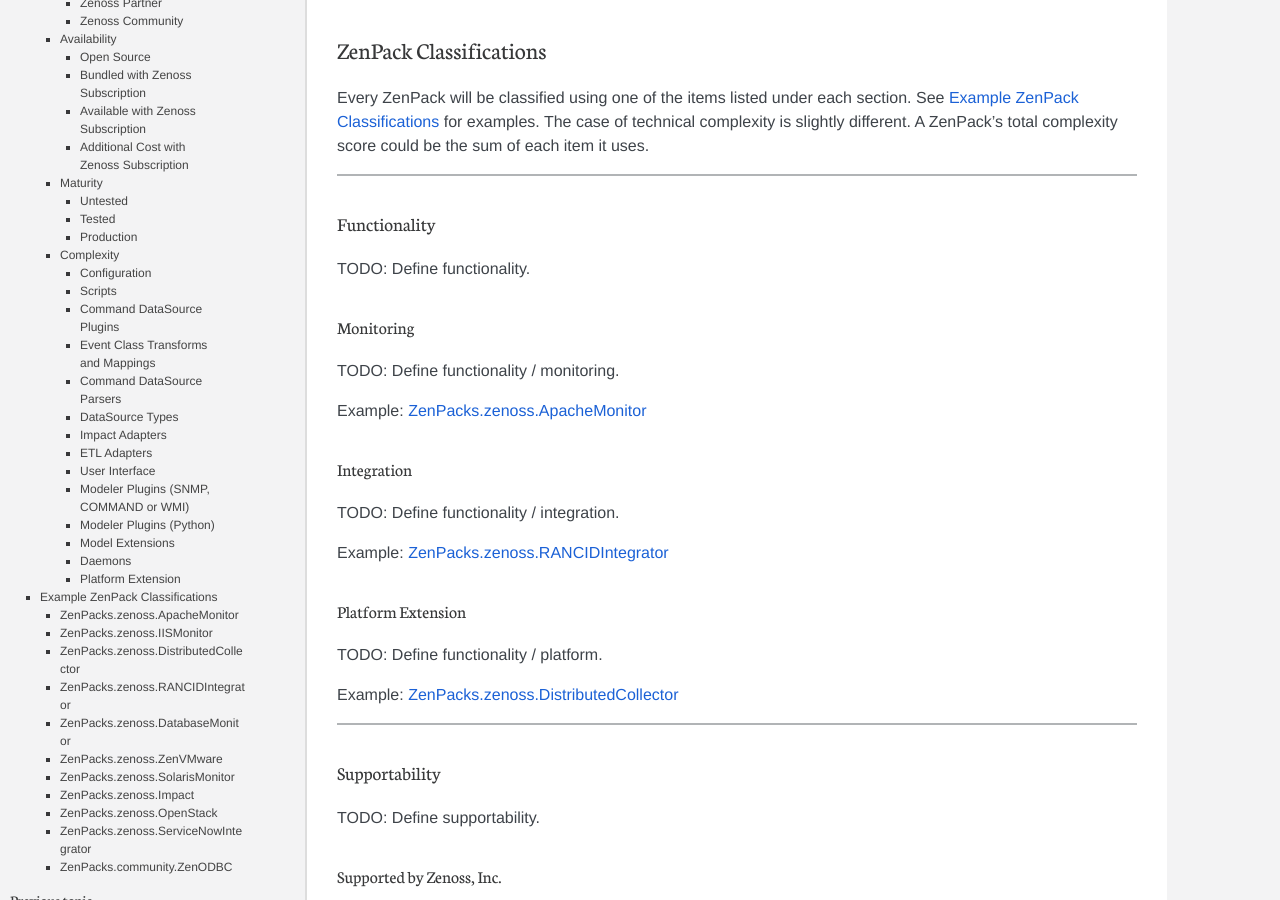
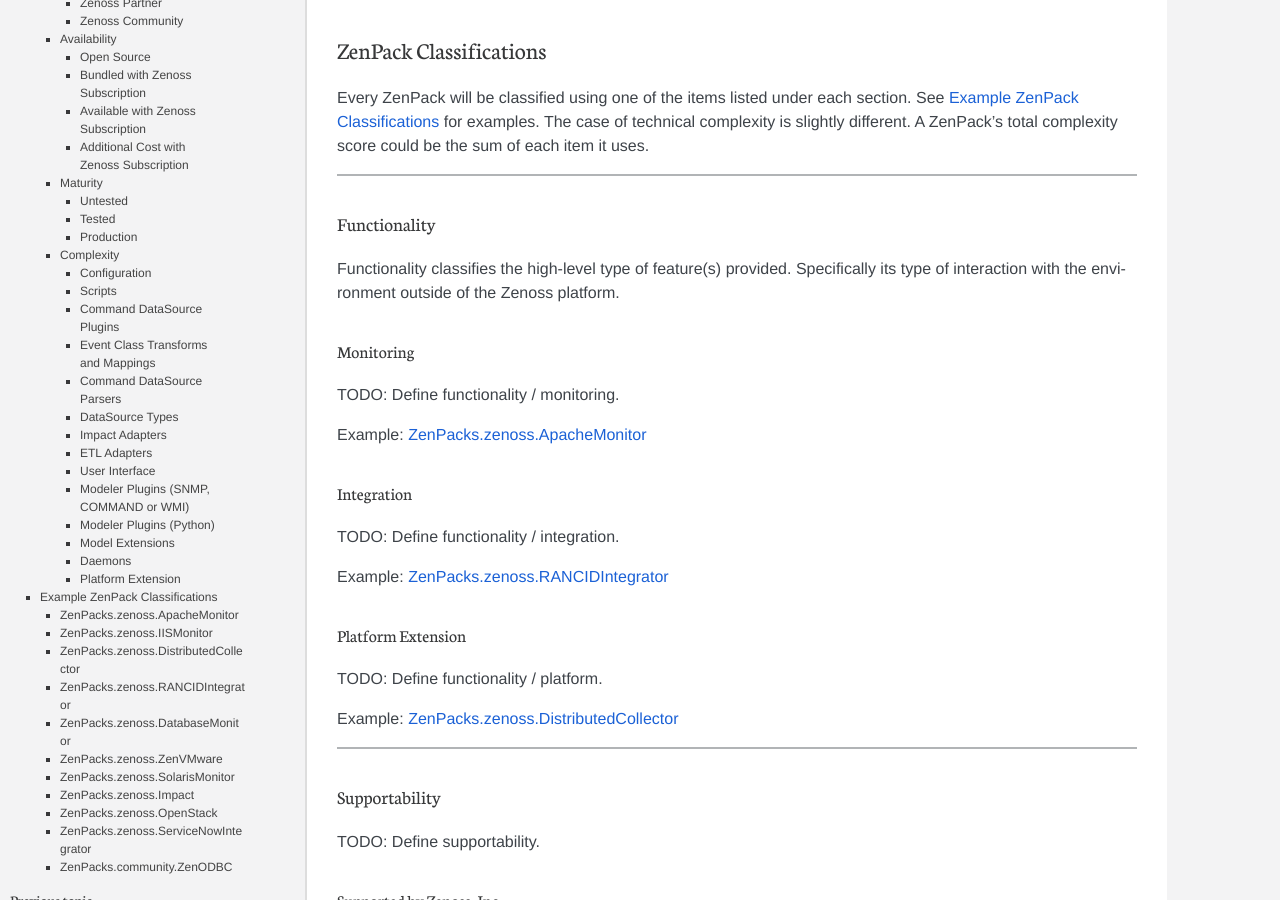
Before and after one commit to zenoss/zenosslabs, a Sphinx documentation site: the page built from docs/zenpack_taxonomy.rst, in a window 1280 px wide and 900 px high, scrolled down 391 px. Built offline with Sphinx 7.4.7, drawn with Linux system fonts in a browser that asks for light colours; some of the changed text lies outside the part shown.

```diff
--- a/docs/zenpack_taxonomy.rst
+++ b/docs/zenpack_taxonomy.rst
@@ -34,7 +34,9 @@
 Functionality
 -----------------------------------------------------------------------------
 
-TODO: Define functionality.
+Functionality classifies the high-level type of feature(s) provided.
+Specifically its type of interaction with the environment outside of the Zenoss
+platform.
 
 
 .. _zp_class_functionality_monitoring:
```
Also changed, not shown: other parts of docs/zenpack_taxonomy.rst (+1 -1 lines).
